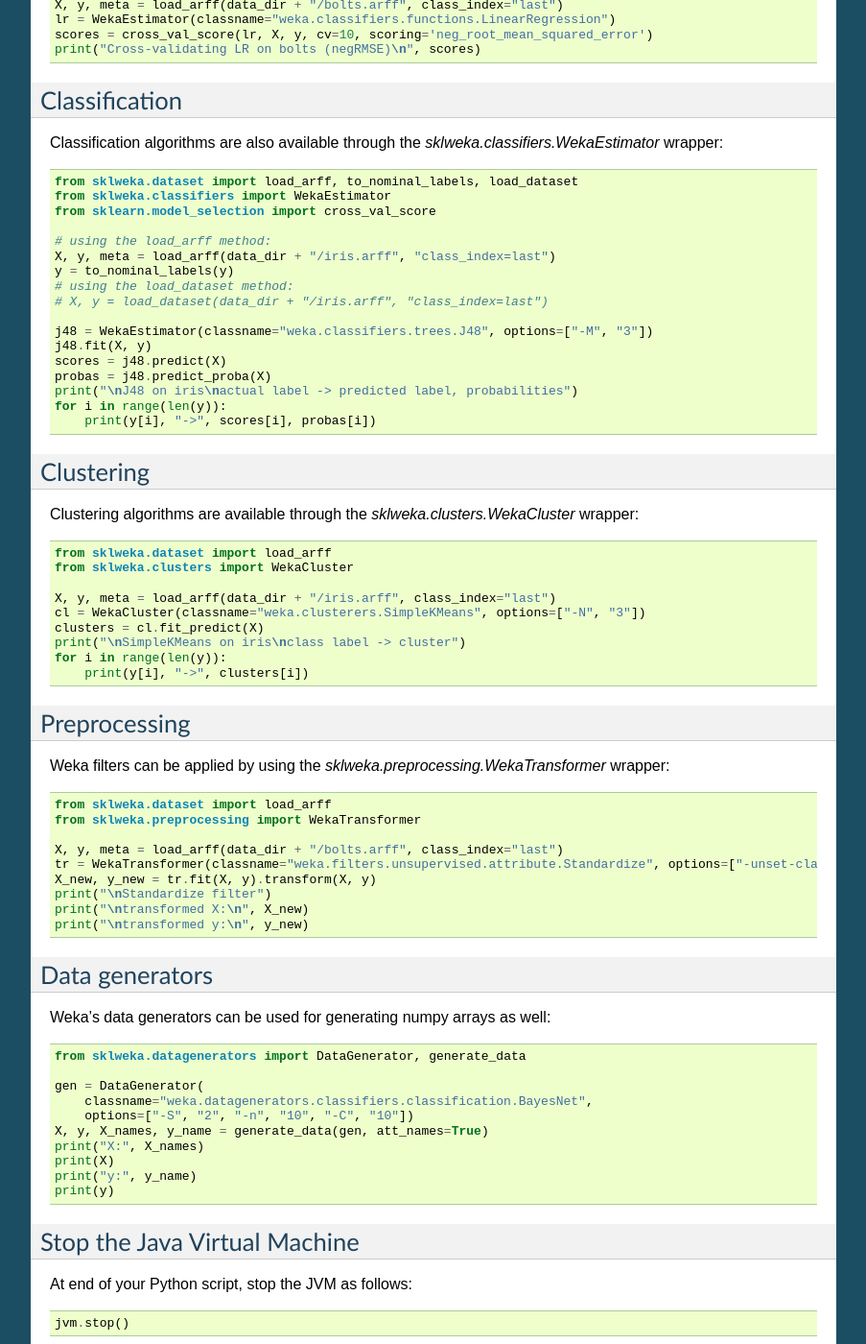
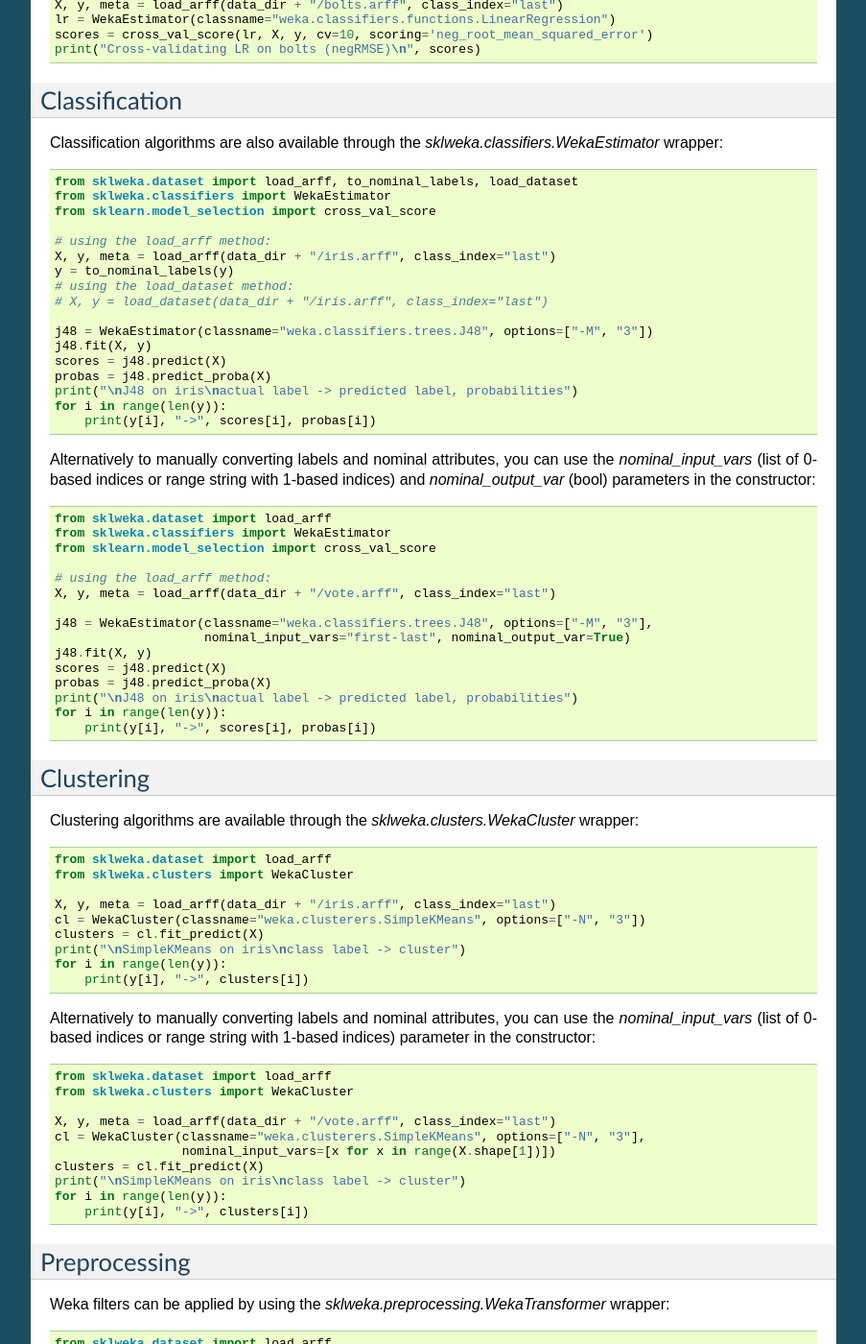
Before and after one commit to fracpete/sklearn-weka-plugin, a Sphinx documentation site: the page built from doc/source/examples.rst, in a window 1280 px wide and 1400 px high, scrolled down 891 px. Shown: the whole window at 96% size, without its empty margins (198-1101 px from the left). Built offline with Sphinx 7.4.7, drawn with Linux system fonts in a browser that asks for light colours.

Commit message:
added examples for nominal_input_vars and nominal_output_var usage; fixed typos in class_index use when loading dataset

```diff
--- a/doc/source/examples.rst
+++ b/doc/source/examples.rst
@@ -73,12 +73,34 @@ Classification algorithms are also available through the `sklweka.classifiers.We
    from sklearn.model_selection import cross_val_score
 
    # using the load_arff method:
-   X, y, meta = load_arff(data_dir + "/iris.arff", "class_index=last")
+   X, y, meta = load_arff(data_dir + "/iris.arff", class_index="last")
    y = to_nominal_labels(y)
    # using the load_dataset method:
-   # X, y = load_dataset(data_dir + "/iris.arff", "class_index=last")
+   # X, y = load_dataset(data_dir + "/iris.arff", class_index="last")
 
    j48 = WekaEstimator(classname="weka.classifiers.trees.J48", options=["-M", "3"])
+   j48.fit(X, y)
+   scores = j48.predict(X)
+   probas = j48.predict_proba(X)
+   print("\nJ48 on iris\nactual label -> predicted label, probabilities")
+   for i in range(len(y)):
+       print(y[i], "->", scores[i], probas[i])
+
+Alternatively to manually converting labels and nominal attributes, you can use
+the `nominal_input_vars` (list of 0-based indices or range string with 1-based
+indices) and `nominal_output_var` (bool) parameters in the constructor:
+
+.. code-block:: python
+
+   from sklweka.dataset import load_arff
+   from sklweka.classifiers import WekaEstimator
+   from sklearn.model_selection import cross_val_score
+
+   # using the load_arff method:
+   X, y, meta = load_arff(data_dir + "/vote.arff", class_index="last")
+
+   j48 = WekaEstimator(classname="weka.classifiers.trees.J48", options=["-M", "3"],
+                       nominal_input_vars="first-last", nominal_output_var=True)
    j48.fit(X, y)
    scores = j48.predict(X)
    probas = j48.predict_proba(X)
@@ -99,6 +121,23 @@ Clustering algorithms are available through the `sklweka.clusters.WekaCluster` w
 
    X, y, meta = load_arff(data_dir + "/iris.arff", class_index="last")
    cl = WekaCluster(classname="weka.clusterers.SimpleKMeans", options=["-N", "3"])
+   clusters = cl.fit_predict(X)
+   print("\nSimpleKMeans on iris\nclass label -> cluster")
+   for i in range(len(y)):
+       print(y[i], "->", clusters[i])
+
+Alternatively to manually converting labels and nominal attributes, you can use
+the `nominal_input_vars` (list of 0-based indices or range string with 1-based
+indices) parameter in the constructor:
+
+.. code-block:: python
+
+   from sklweka.dataset import load_arff
+   from sklweka.clusters import WekaCluster
+
+   X, y, meta = load_arff(data_dir + "/vote.arff", class_index="last")
+   cl = WekaCluster(classname="weka.clusterers.SimpleKMeans", options=["-N", "3"],
+                    nominal_input_vars=[x for x in range(X.shape[1])])
    clusters = cl.fit_predict(X)
    print("\nSimpleKMeans on iris\nclass label -> cluster")
    for i in range(len(y)):
```
